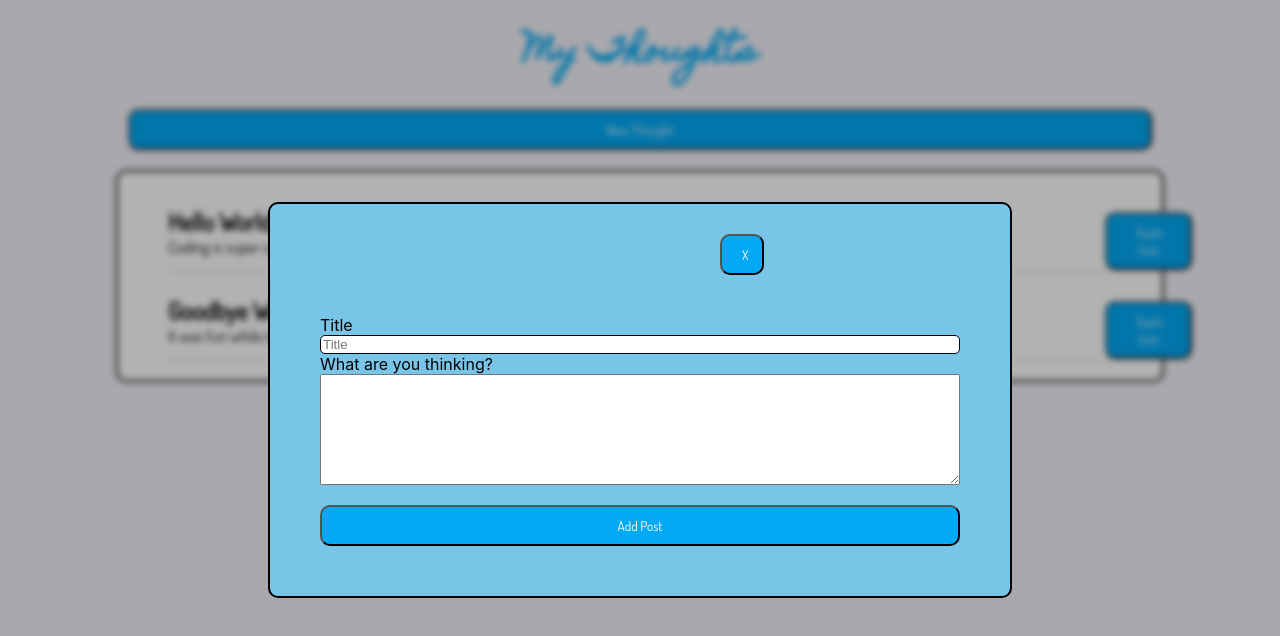
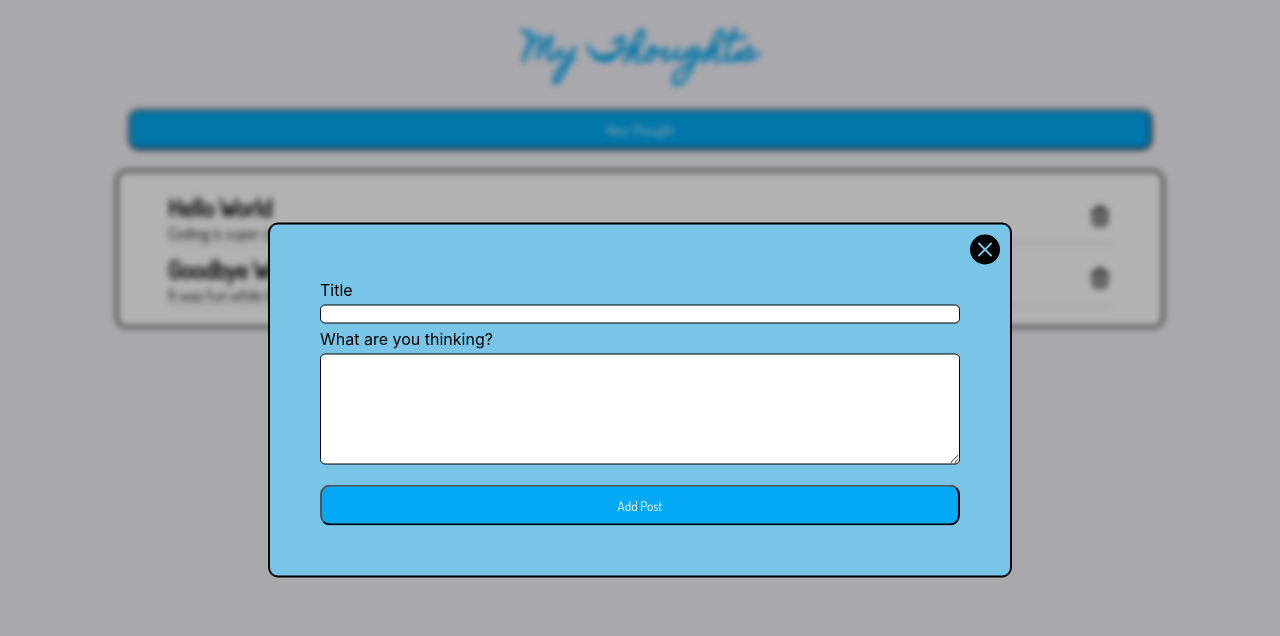
Before and after one commit to KatSchultz/react-lab-2, a React (Create React App) app: page / in a window 1280 px wide. Both pictures are taken after a click on the button "New Thought". Shown: the top 636 px of the page. Built offline with nearby package versions, Linux system fonts and the light colour scheme.

Commit message:
delete functionality added, icons added

```diff
--- a/package.json
+++ b/package.json
@@ -3,6 +3,7 @@
   "version": "0.1.0",
   "private": true,
   "dependencies": {
+    "@tabler/icons": "^1.78.1",
     "@testing-library/jest-dom": "^5.16.4",
     "@testing-library/react": "^13.3.0",
     "@testing-library/user-event": "^13.5.0",
--- a/src/App.css
+++ b/src/App.css
@@ -11,7 +11,8 @@ p {
 .App {
   margin: 0;
   width: 100%;
-  height: 100vh;
+  min-height: 100vh;
+  height: 100%;
   display: flex;
   justify-content: center;
   align-items: flex-start;
--- a/src/components/PostForm.css
+++ b/src/components/PostForm.css
@@ -1,5 +1,5 @@
 .second-div {
-  position: absolute;
+  position: fixed;
   top: 0;
   left: 0;
   width: 100%;
@@ -10,7 +10,7 @@
 }
 
 form {
-  position: absolute;
+  position: fixed;
   width: 50%;
   display: flex;
   flex-direction: column;
@@ -24,20 +24,30 @@ form {
   z-index: 10;
 }
 
-input {
+label,
+input,
+textarea {
+  margin-top: 5px;
+}
+
+input,
+textarea {
   border: 1px solid black;
   border-radius: 5px;
 }
+
 .form-inputs {
   display: flex;
   flex-direction: column;
 }
 
 .btn-close-form {
-  position: relative;
-  top: -40px;
-  left: 400px;
+  position: absolute;
+  top: 10px;
+  right: 10px;
 
-  width: 30px;
-  border-radius: 10px;
+  background-color: black;
+  color: #79c5e8;
+  padding: 3px;
+  border-radius: 50%;
 }
--- a/src/components/PostForm.tsx
+++ b/src/components/PostForm.tsx
@@ -2,6 +2,7 @@ import { nanoid } from "nanoid";
 import React, { ChangeEvent, useState } from "react";
 import "./PostForm.css";
 import { Post } from "./SocialPosts";
+import { IconX } from "@tabler/icons";
 
 interface FormProps {
   onSubmit: (post: Post) => void;
@@ -26,14 +27,12 @@ export default function PostForm({ onSubmit, onClose }: FormProps) {
     <div className="form-holder">
       <div className="second-div">
         <form action="">
-          <button onClick={onClose} className="btn-close-form">
-            X
-          </button>
+          <IconX onClick={onClose} className="btn-close-form" size={24} />
+
           <div className="form-inputs">
             <label htmlFor="title">Title</label>
             <input
               type="text"
-              placeholder="Title"
               name="title"
               value={newPost.title}
               onChange={handleChange}
--- a/src/components/PostInList.css
+++ b/src/components/PostInList.css
@@ -1,5 +1,4 @@
 .post-display {
-  width: 100%;
   display: flex;
   align-items: center;
   justify-content: space-between;
@@ -11,6 +10,5 @@ h2 {
 }
 
 .content {
-  width: 100%;
   text-align: left;
 }
--- a/src/components/PostInList.tsx
+++ b/src/components/PostInList.tsx
@@ -1,10 +1,11 @@
 import React from "react";
 import { Post } from "./SocialPosts";
 import "./PostInList.css";
+import { IconTrash } from "@tabler/icons";
 
 interface PostProps {
   post: Post;
-  onDelete: () => void;
+  onDelete: (id: string) => void;
 }
 
 export default function PostInList({ post, onDelete }: PostProps) {
@@ -15,9 +16,7 @@ export default function PostInList({ post, onDelete }: PostProps) {
         <p>{post.thought}</p>
       </div>
       <div className="delete">
-        <button onClick={onDelete} className="btn-delete">
-          Trash Icon
-        </button>
+        <IconTrash size={24} onClick={() => onDelete(post.id)} />
       </div>
     </div>
   );
--- a/src/components/SocialPosts.tsx
+++ b/src/components/SocialPosts.tsx
@@ -22,10 +22,11 @@ export default function SocialPosts() {
     },
   ]);
 
-  function deletePost() {
-    // const postCopy = [...posts];
-    // let index = postCopy.findIndex((elem) => elem.thought === post.thought);
-    console.log("delete Post");
+  function deletePost(id: string) {
+    const postCopy = [...posts];
+    let index = postCopy.findIndex((elem) => elem.id === id);
+    postCopy.splice(index, 1);
+    setPosts(postCopy);
   }
 
   function submitForm(post: Post) {
```
Also changed, not shown: 1 other file (tests, documents, lock files or other folders).
